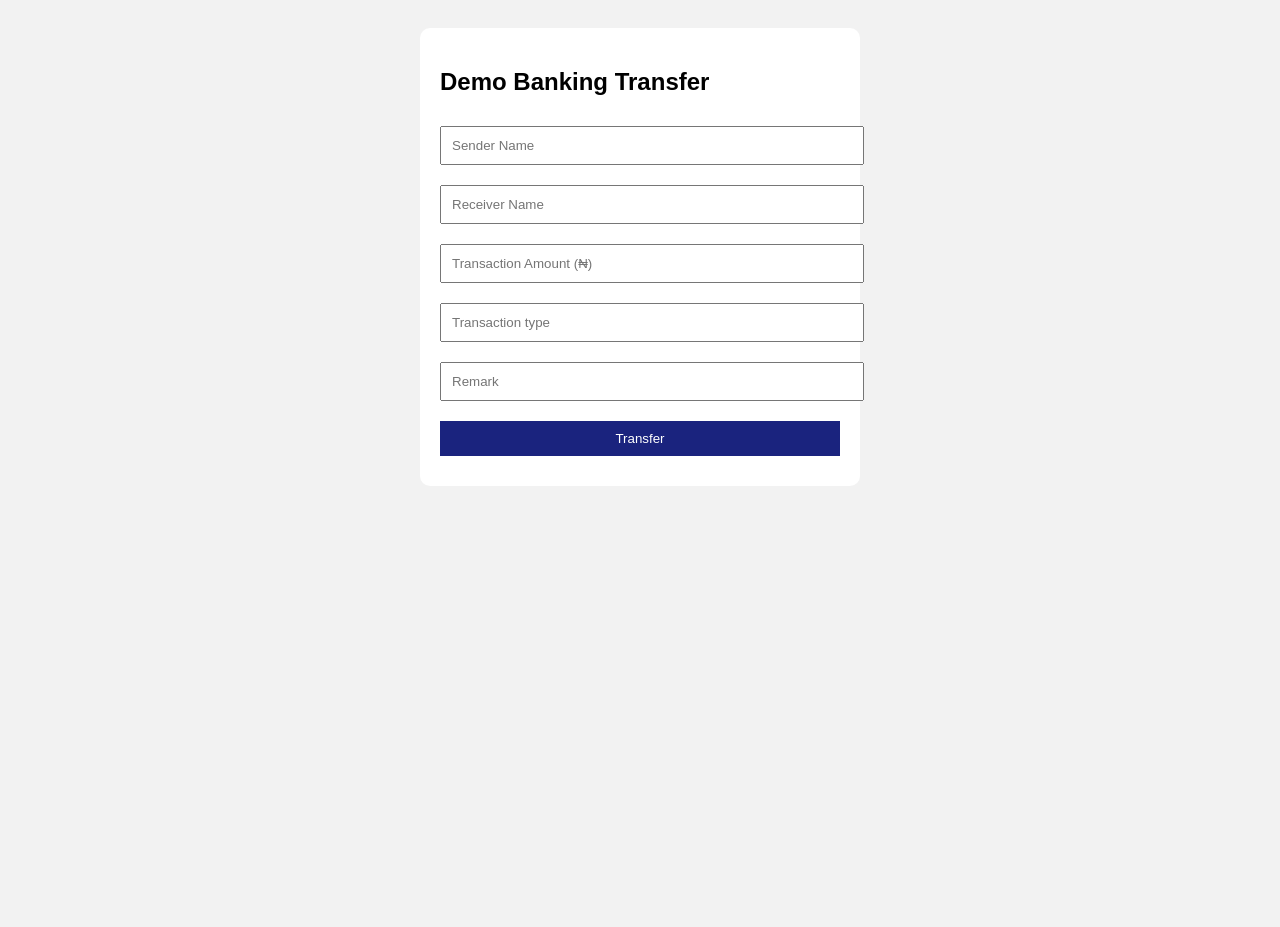
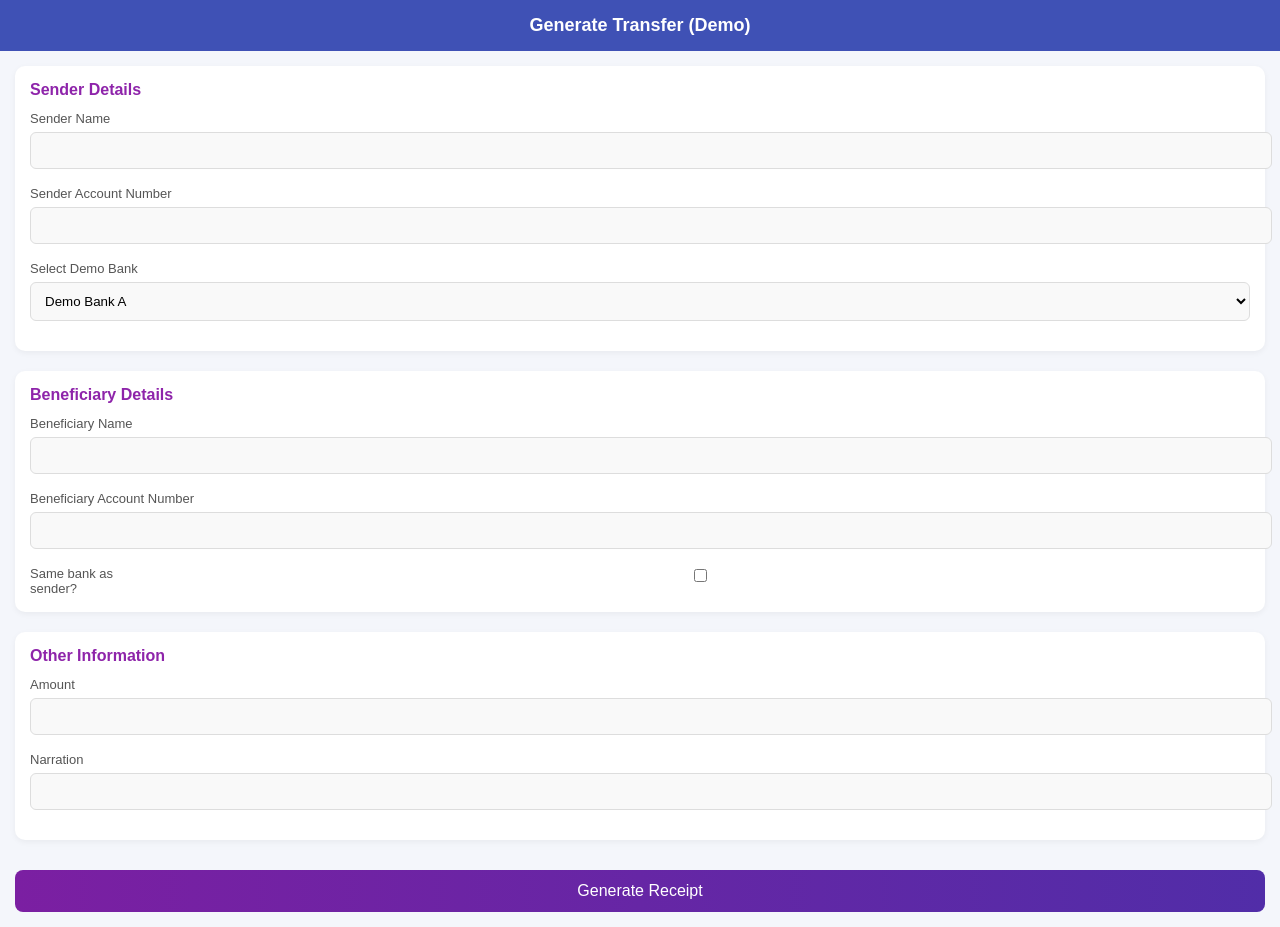
Before and after one commit to lezeani32-art/Paste-Aza, a plain HTML site: page index.html in a window 1280 px wide. Before the commit the page ends 800 px from the top, so only its background shows below. Drawn offline with Linux system fonts and the light colour scheme.

Commit message:
Update title and improve layout for transfer portal

```diff
--- a/index.html
+++ b/index.html
@@ -1,28 +1,130 @@
 <!DOCTYPE html>
 <html>
 <head>
-  <title>Demo Payment Portal</title>
+  <title>Demo Transfer Portal</title>
   <meta name="viewport" content="width=device-width, initial-scale=1.0">
   <style>
-    body { font-family: Arial; background:#f2f2f2; padding:20px; }
-    .box { background:white; padding:20px; max-width:400px; margin:auto; border-radius:10px; }
-    input, button { width:100%; padding:10px; margin:10px 0; }
-    button { background:#1a237e; color:white; border:none; }
+    body {
+      margin: 0;
+      font-family: Arial, sans-serif;
+      background: #f4f6fb;
+    }
+
+    .header {
+      background: #3f51b5;
+      color: white;
+      text-align: center;
+      padding: 15px;
+      font-size: 18px;
+      font-weight: bold;
+    }
+
+    .container {
+      padding: 15px;
+    }
+
+    .card {
+      background: white;
+      padding: 15px;
+      border-radius: 10px;
+      margin-bottom: 20px;
+      box-shadow: 0 2px 6px rgba(0,0,0,0.05);
+    }
+
+    .section-title {
+      color: #8e24aa;
+      font-weight: bold;
+      margin-bottom: 10px;
+    }
+
+    label {
+      font-size: 13px;
+      color: #555;
+    }
+
+    input, select {
+      width: 100%;
+      padding: 10px;
+      margin: 5px 0 15px 0;
+      border-radius: 6px;
+      border: 1px solid #ddd;
+      background: #f9f9f9;
+    }
+
+    .checkbox-row {
+      display: flex;
+      align-items: center;
+      justify-content: space-between;
+    }
+
+    button {
+      width: 100%;
+      padding: 12px;
+      background: linear-gradient(90deg, #7b1fa2, #512da8);
+      color: white;
+      border: none;
+      border-radius: 8px;
+      font-size: 16px;
+      margin-top: 10px;
+    }
   </style>
 </head>
 <body>
 
-<div class="box">
-  <h2>Demo Banking Transfer</h2>
+<div class="header">
+  Generate Transfer (Demo)
+</div>
+
+<div class="container">
 
   <form onsubmit="processForm(event)">
-    <input type="text" id="sender" placeholder="Sender Name" required>
-    <input type="text" id="receiver" placeholder="Receiver Name" required>
-    <input type="number" id="Transaction amount" placeholder="Transaction Amount (₦)" required>
-   <input type="text" id="Transaction" placeholder="Transaction type" required>
-   <input type="text" id="Remark" placeholder="Remark" required>
-    <button type="submit">Transfer</button>
+
+    <div class="card">
+      <div class="section-title">Sender Details</div>
+
+      <label>Sender Name</label>
+      <input type="text" id="sender" required>
+
+      <label>Sender Account Number</label>
+      <input type="number" required>
+
+      <label>Select Demo Bank</label>
+      <select>
+        <option>Demo Bank A</option>
+        <option>Demo Bank B</option>
+        <option>Demo Bank C</option>
+      </select>
+    </div>
+
+    <div class="card">
+      <div class="section-title">Beneficiary Details</div>
+
+      <label>Beneficiary Name</label>
+      <input type="text" id="receiver" required>
+
+      <label>Beneficiary Account Number</label>
+      <input type="number" required>
+
+      <div class="checkbox-row">
+        <label>Same bank as sender?</label>
+        <input type="checkbox">
+      </div>
+    </div>
+
+    <div class="card">
+      <div class="section-title">Other Information</div>
+
+      <label>Amount</label>
+      <input type="number" id="amount" required>
+
+      <label>Narration</label>
+      <input type="text">
+    </div>
+
+    <button type="submit">Generate Receipt</button>
+
   </form>
+
 </div>
 
 <script>
@@ -31,9 +133,7 @@ function processForm(e) {
 
   localStorage.setItem("sender", document.getElementById("sender").value);
   localStorage.setItem("receiver", document.getElementById("receiver").value);
-  localStorage.setItem("Transaction amount", document.getElementById("amount").value);
-  localStorage.setItem("Transaction", document.getElementById("Transation").value);
-  localStorage.setItem("Remark", document.getElementById("Remark").value);
+  localStorage.setItem("amount", document.getElementById("amount").value);
 
   window.location.href = "receipt.html";
 }
```
